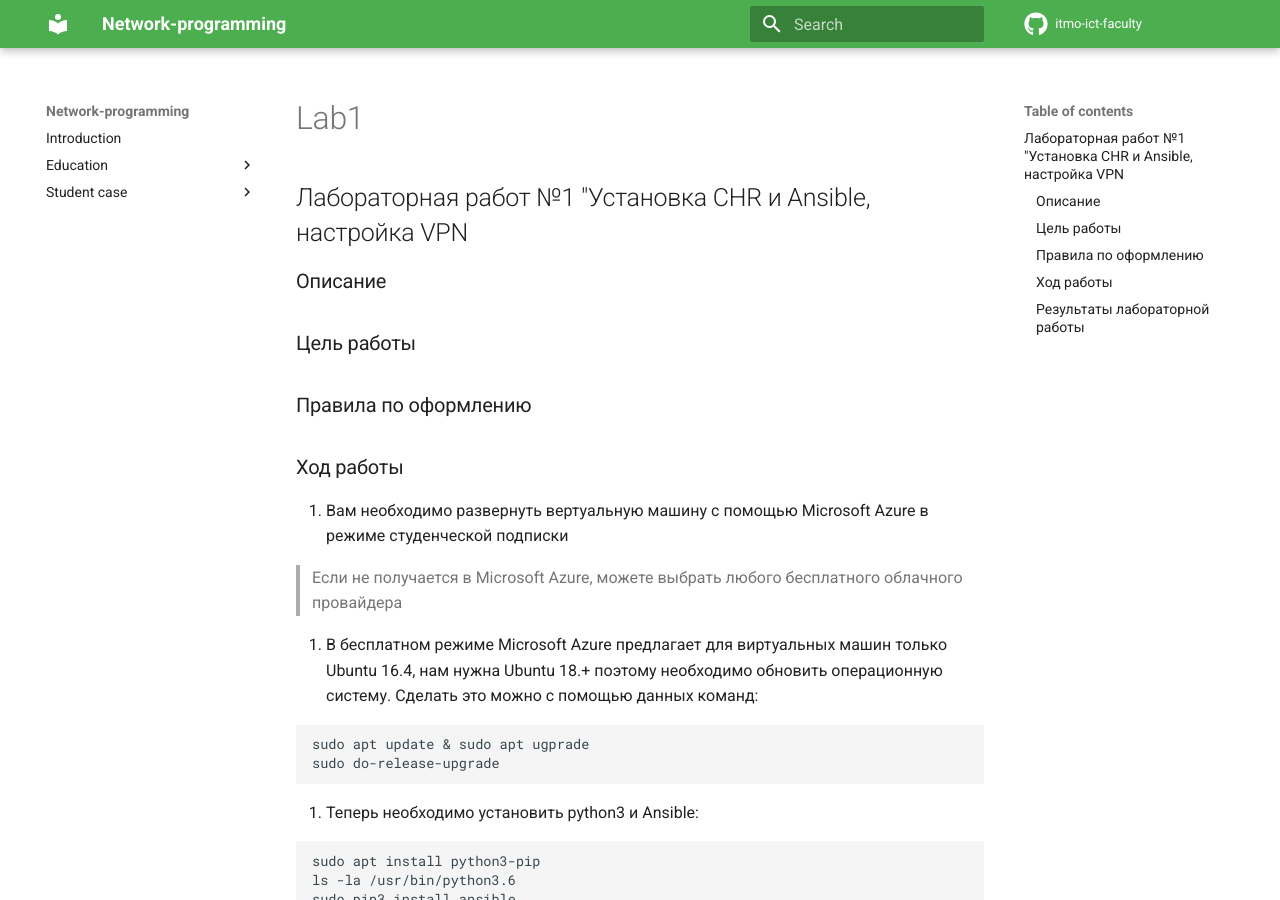
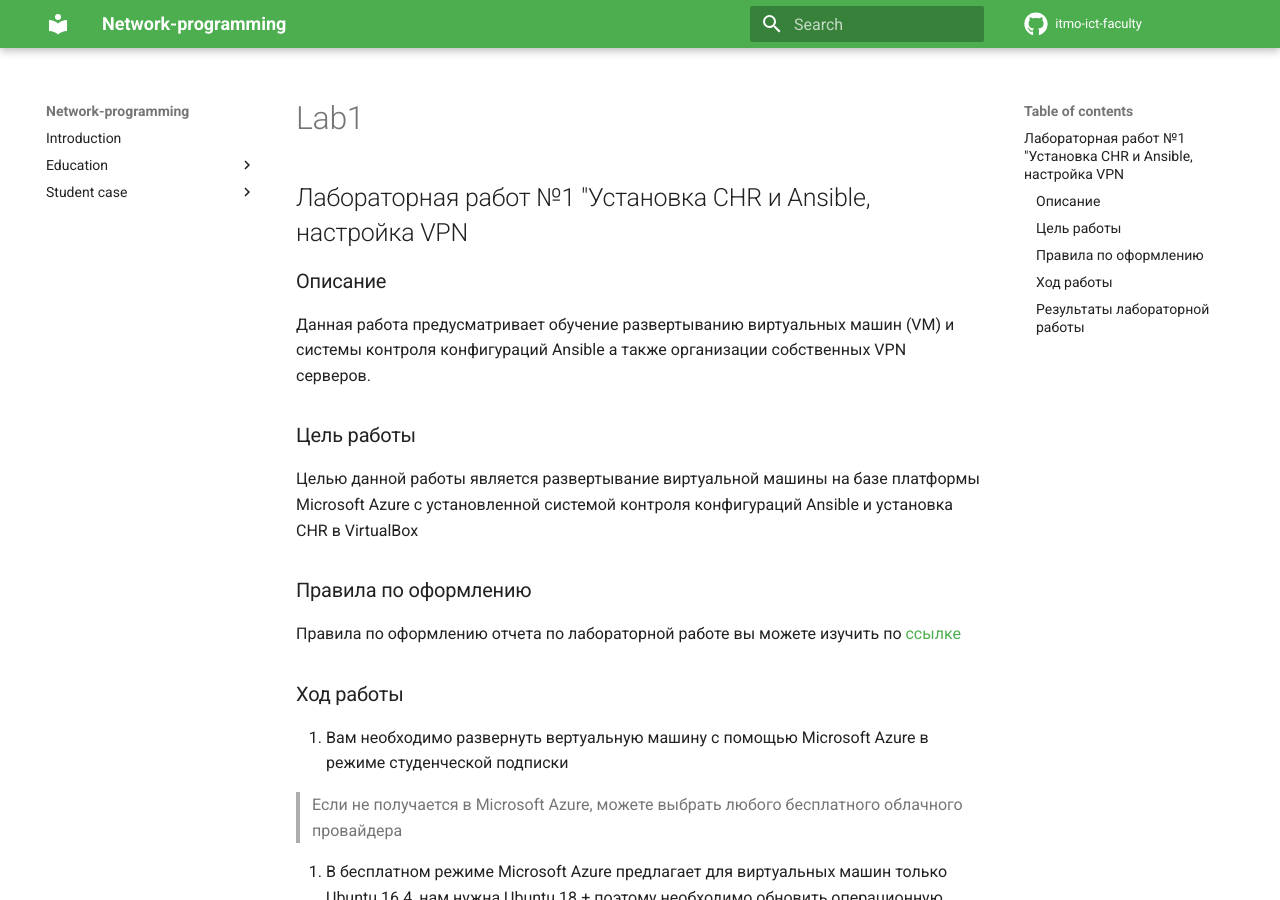
Before and after one commit to itmo-ict-faculty/network-programming, an MkDocs documentation site: the page built from docs/education/labs2022_2023/lab1/lab1.md, in a window 1280 px wide and 900 px high. Built offline with MkDocs 1.6.1 and Material for MkDocs 9.7.7, drawn with Linux system fonts in a browser that asks for light colours; comment, search, counter and statistics services are not loaded.

Commit message:
Update lab1.md

```diff
--- a/docs/education/labs2022_2023/lab1/lab1.md
+++ b/docs/education/labs2022_2023/lab1/lab1.md
@@ -1,10 +1,16 @@
 ## Лабораторная работ №1 "Установка CHR и Ansible, настройка VPN
 
 ### Описание
+Данная работа предусматривает обучение развертыванию виртуальных машин (VM) и системы контроля конфигураций Ansible а также организации собственных VPN серверов.
 
 ### Цель работы
 
+Целью данной работы является развертывание виртуальной машины на базе платформы Microsoft Azure с установленной системой контроля конфигураций Ansible и установка CHR в VirtualBox
+
+
 ### Правила по оформлению
+
+Правила по оформлению отчета по лабораторной работе вы можете изучить по [ссылке](../reportdesign.md)
 
 ### Ход работы
 
```
